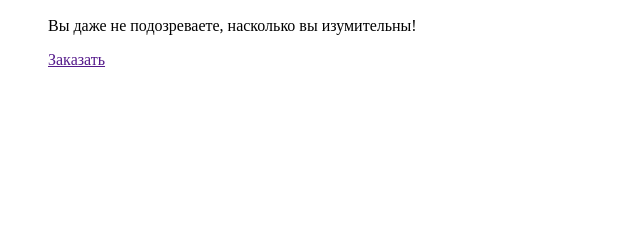
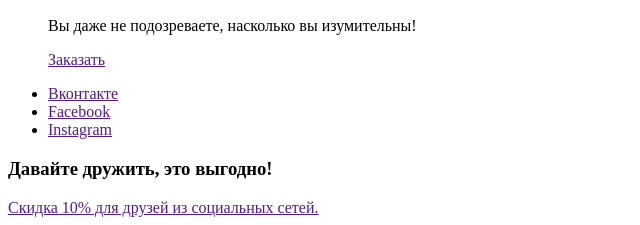
Before and after one commit to Art-HardCord/1223801-nerds-27, a plain HTML site: page index.html in a window 1280 px wide. Shown: the part 702-927 px from the top of the page, without its empty margins (0-640 px from the left). Before the commit the page ends 800 px from the top, so only its background shows below. Drawn offline with Linux system fonts and the light colour scheme.

Commit message:
added footer

```diff
--- a/index.html
+++ b/index.html
@@ -59,6 +59,19 @@
       </div>
     </section>
   </main>
+  <footer>
+    <div>
+      <ul>
+        <li><a href="">Вконтакте</a></li>
+        <li><a href="">Facebook</a></li>
+        <li><a href="">Instagram</a></li>
+      </ul>
+    </div>
+    <div>
+      <h3>Давайте дружить, это выгодно!</h3>
+      <a href="">Скидка 10% для друзей из социальных сетей.</a>
+    </div>
+  </footer>
 
 </body>
 
```
